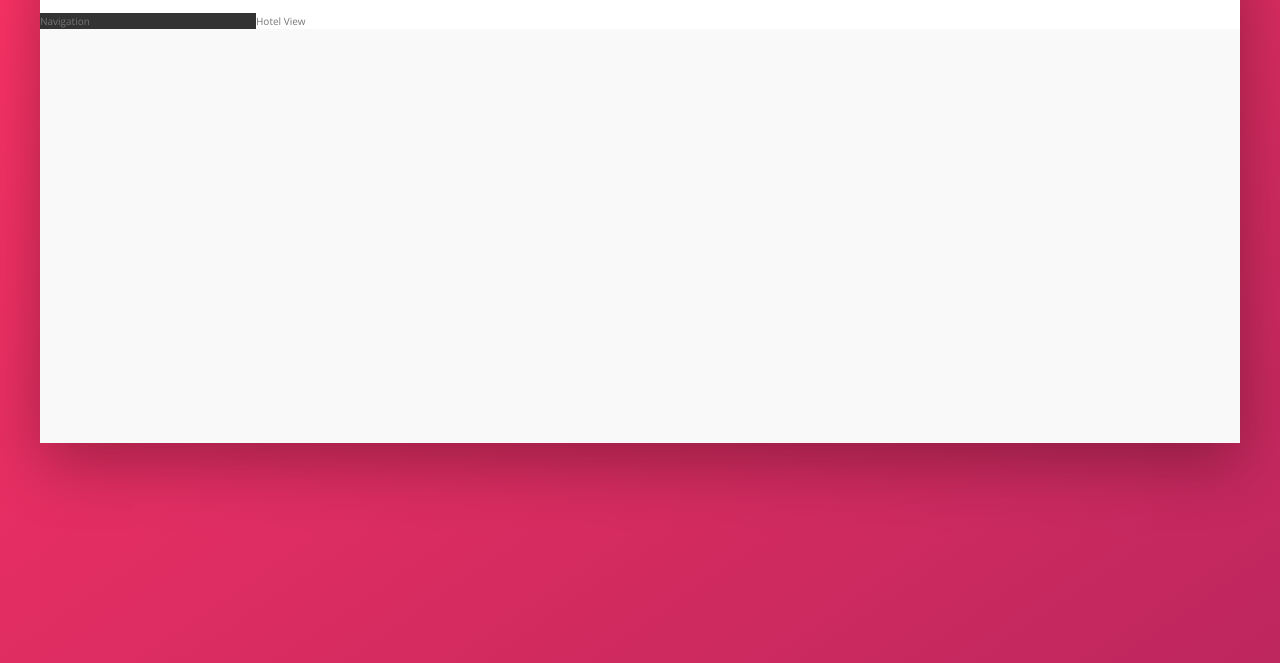
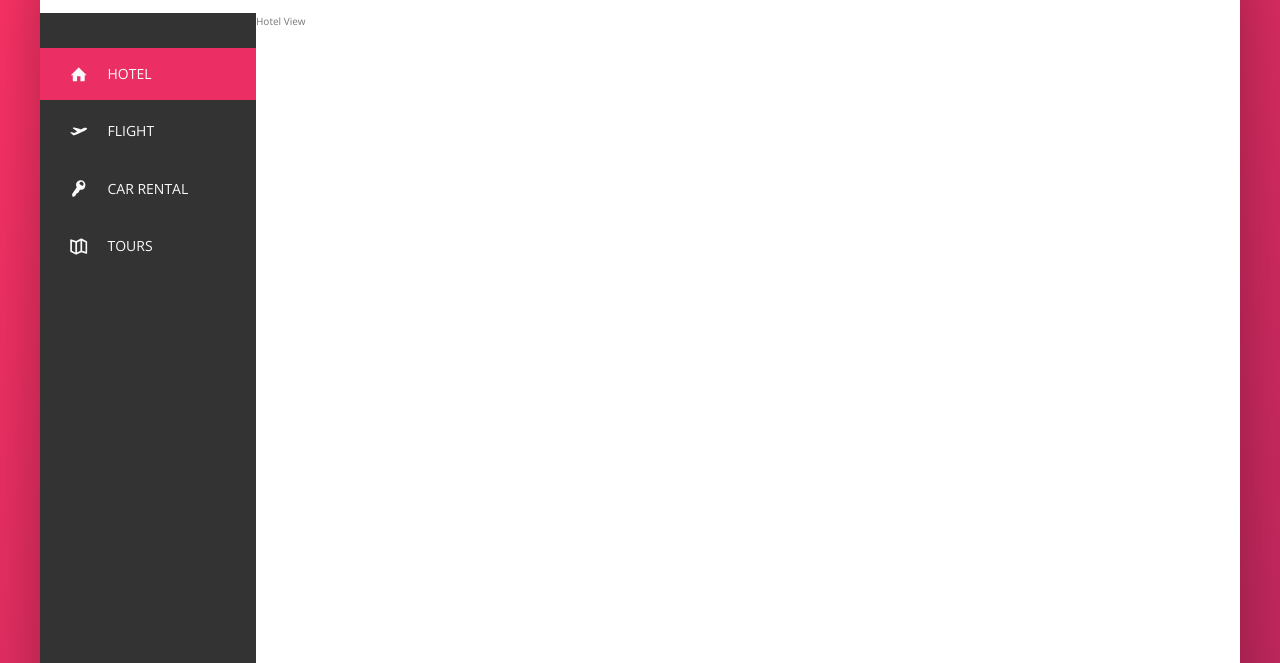
Before and after one commit to iamahless/trillo, a website: page index.html in a window 1280 px wide. Shown: the part 137-800 px from the top of the page. Drawn offline with nearby package versions, Linux system fonts and the light colour scheme.

Commit message:
building the navigation

```diff
--- a/index.html
+++ b/index.html
@@ -43,10 +43,51 @@
             </div>
          </nav>
       </header>
+
+
       <div class="content">
          <nav class="sidebar">
-            Navigation
+            <ul class="side-nav">
+               <li class="side-nav__item side-nav__item--active">
+                  <a href="#" class="side-nav__link">
+                     <svg class="side-nav__icon">
+                        <use xlink:href="img/sprite.svg#icon-home"></use>
+                     </svg>
+                     <span>Hotel</span>
+                  </a>
+               </li>
+               <li class="side-nav__item">
+                  <a href="#" class="side-nav__link">
+                     <svg class="side-nav__icon">
+                        <use xlink:href="img/sprite.svg#icon-aircraft-take-off"></use>
+                     </svg>
+                     <span>Flight</span>
+                  </a>
+               </li>
+               <li class="side-nav__item">
+                  <a href="#" class="side-nav__link">
+                     <svg class="side-nav__icon">
+                        <use xlink:href="img/sprite.svg#icon-key"></use>
+                     </svg>
+                     <span>Car rental</span>
+                  </a>
+               </li>
+               <li class="side-nav__item">
+                  <a href="#" class="side-nav__link">
+                     <svg class="side-nav__icon">
+                        <use xlink:href="img/sprite.svg#icon-map"></use>
+                     </svg>
+                     <span>Tours</span>
+                  </a>
+               </li>
+            </ul>
+
+            <div class="legal">
+               &copy; 2020 by Trillo. All rights reserved.
+            </div>
          </nav>
+
+
          <main class="hotel-view">
             Hotel View
          </main>
--- a/sass/_components.scss
+++ b/sass/_components.scss
@@ -71,7 +71,7 @@
    align-items: center;
    align-self: stretch;
 
-   & > * {
+   &>* {
       padding: 0 2rem;
       cursor: pointer;
       height: 100%;
@@ -79,7 +79,7 @@
       align-items: center;
    }
 
-   & > *:hover {
+   &>*:hover {
       background-color: var(--color-grey-light-2);
    }
 
@@ -115,3 +115,75 @@
       margin-right: 1rem;
    }
 }
+
+
+////////////////////////////////////
+// SIDE NAVIGATION
+.side-nav {
+   font-size: 1.4rem;
+   list-style: none;
+   margin-top: 3.5rem;
+
+   &__item {
+      position: relative;
+
+      &:not(:last-child) {
+         margin-bottom: .5rem;
+      }
+   }
+
+   &__item::before {
+      content: "";
+      position: absolute;
+      top: 0;
+      left: 0;
+      height: 100%;
+      width: 3px;
+      background-color: var(--color-primary);
+      transform: scaleY(0);
+      transition: transform .2s,
+                  width .4s cubic-bezier(1, 0, 0, 1) .2s,
+                  background-color .1s;
+   }
+
+   &__item:hover::before,
+   &__item--active::before {
+      transform: scaleY(1);
+      width: 100%;
+   }
+
+   &__item:active::before {
+      background-color: var(--color-primary-light);
+   }
+
+   &__link:link,
+   &__link:visited {
+      color: var(--color-grey-light-1);
+      text-decoration: none;
+      text-transform: uppercase;
+      display: block;
+      padding: 1.5rem 3rem;
+      position: relative;
+      z-index: 10;
+
+      display: flex;
+      align-items: center;
+   }
+
+   &__icon {
+      width: 1.75rem;
+      height: 1.7rem;
+      margin-right: 2rem;
+      fill: currentColor;
+   }
+}
+
+
+////////////////////////////////////
+// LEGAL TEXT
+.legal {
+   font-size: 1.2rem;
+   color: var(--color-grey-light-4);
+   text-align: center;
+   padding: 2.5rem;
+}
--- a/sass/_layout.scss
+++ b/sass/_layout.scss
@@ -25,10 +25,15 @@
    background-color: var(--color-grey-dark-1);
 
    flex: 0 0 18%;
+
+   display: flex;
+   flex-direction: column;
+   justify-content: space-between;
 }
 
 .hotel-view {
    background-color: #fff;
+   height: 80rem;
 
    flex: 1;
 }
```
Also changed, not shown: css/style.css, sass/_base.scss (line endings or trailing spaces), sass/main.scss (line endings or trailing spaces).
